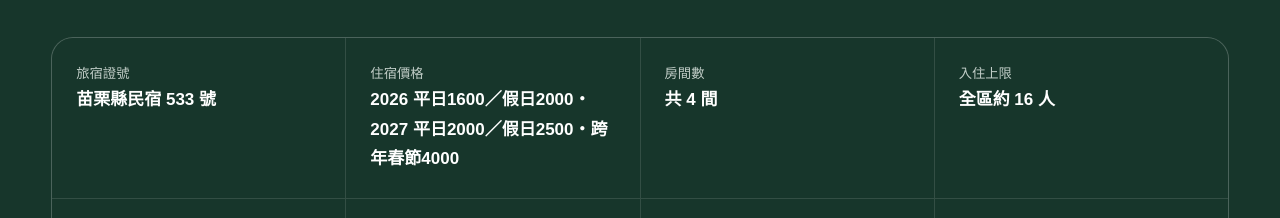
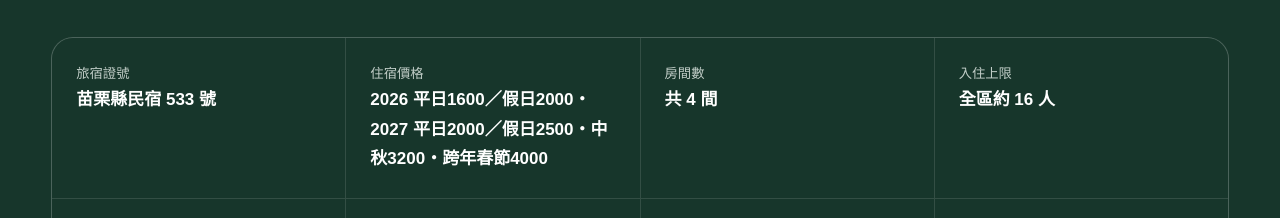
Before and after one commit to uscsimonchien/hallelujah-bnb, a website: page index.html in a window 1280 px wide. Shown: the part 2857-3075 px from the top of the page. Drawn offline with Linux system fonts and the light colour scheme.

Commit message:
Show Mid-Autumn special rate

```diff
--- a/index.html
+++ b/index.html
@@ -94,7 +94,7 @@
 </div>
 <div class="info-grid">
 <div class="info"><small>旅宿證號</small><strong>苗栗縣民宿 533 號</strong></div>
-<div class="info"><small>住宿價格</small><strong>2026 平日1600／假日2000・2027 平日2000／假日2500・跨年春節4000</strong></div>
+<div class="info"><small>住宿價格</small><strong>2026 平日1600／假日2000・2027 平日2000／假日2500・中秋3200・跨年春節4000</strong></div>
 <div class="info"><small>房間數</small><strong>共 4 間</strong></div>
 <div class="info"><small>入住上限</small><strong>全區約 16 人</strong></div>
 <div class="info"><small>入住時間</small><strong>15:00 起</strong></div>
```
